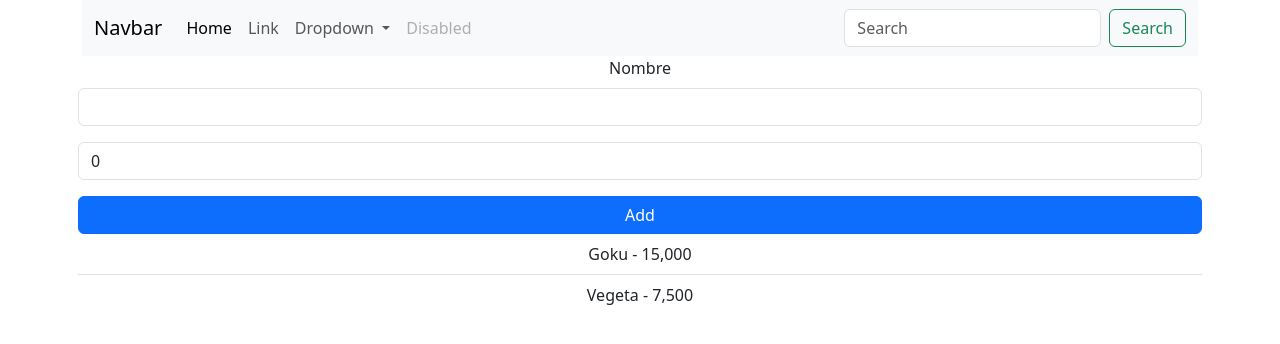
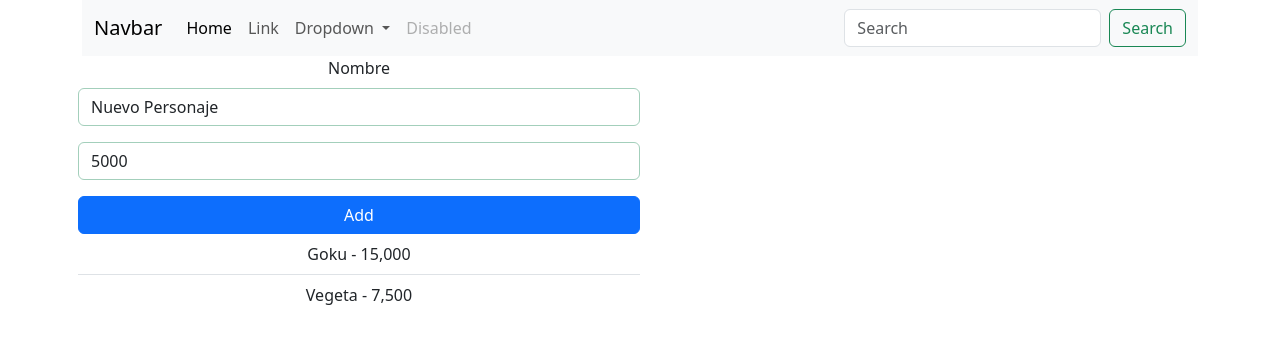
Before and after one commit to EmilioC/angular-basicos, an Angular app: page / in a window 1280 px wide. Shown: the top 344 px of the page. Built offline with nearby package versions, Linux system fonts and the light colour scheme.

Commit message:
Use the @Output() for send to main-page the new personaje

```diff
--- /dev/null
+++ b/src/app/dbz/agregar/agregar.component.html
@@ -0,0 +1,25 @@
+<div class="col">
+    <form (ngSubmit)="agregar()">
+        <div class="mb-3">
+          <label for="exampleInputEmail1" class="form-label">Nombre</label>
+          <input type="email"
+                    class="form-control border-success-subtle"
+                    id="exampleInputEmail1"
+                    aria-describedby="emailHelp"
+                    name="nombre"
+                    [(ngModel)]="nuevo.nombre"
+                    />
+        </div>
+        <div class="mb-3">
+            <input type="email"
+            class="form-control border-success-subtle"
+            id="exampleInputEmail1"
+            aria-describedby="emailHelp"
+            name="poder"
+            [(ngModel)]="nuevo.poder"
+            />
+        </div>
+        <button type="submit" class="btn btn-primary w-100">Add</button>
+      </form>
+  </div>
+  <div class="col">
--- /dev/null
+++ b/src/app/dbz/agregar/agregar.component.ts
@@ -0,0 +1,31 @@
+import { Component, Input, Output, EventEmitter } from '@angular/core';
+import { Personaje } from '../interfaces/dbz.interface';
+
+@Component({
+  selector: 'app-agregar',
+  templateUrl: './agregar.component.html',
+  styles: [
+  ]
+})
+export class AgregarComponent {
+
+  @Input() nuevo: Personaje = {
+    nombre: '',
+    poder: 0
+  }
+
+  @Output() onNuevopersonaje: EventEmitter<Personaje> = new EventEmitter();
+
+agregar( ){
+  if (this.nuevo.nombre.trim().length === 0){ return; }
+
+  console.log( this.nuevo )
+  this.onNuevopersonaje.emit( this.nuevo );
+
+  this.nuevo = {
+    nombre: '',
+    poder: 0
+    }
+  }
+
+}
--- a/src/app/dbz/dbz.module.ts
+++ b/src/app/dbz/dbz.module.ts
@@ -4,12 +4,14 @@ import { FormsModule } from '@angular/forms';
 
 import { MainPageComponent } from './main-page/main-page.component';
 import { PesonajesComponent } from './pesonajes/pesonajes.component';
+import { AgregarComponent } from './agregar/agregar.component';
 
 
 @NgModule({
   declarations: [
     MainPageComponent,
-    PesonajesComponent
+    PesonajesComponent,
+    AgregarComponent
   ],
   imports: [
     CommonModule,
--- a/src/app/dbz/main-page/main-page.component.html
+++ b/src/app/dbz/main-page/main-page.component.html
@@ -1,8 +1,10 @@
 
   <div class="container text-center p-2">
 
-      <div class="col">
-        <form (ngSubmit)="agregar()">
+     <div class="col-6">
+        <app-agregar [nuevo]="nuevo"
+        (onNuevopersonaje)="agregarNuevoPersonaje( $event)"> </app-agregar>
+<!--          <form (ngSubmit)="agregar()">
             <div class="mb-3">
               <label for="exampleInputEmail1" class="form-label">Nombre</label>
               <input type="email"
@@ -25,7 +27,7 @@
             <button type="submit" class="btn btn-primary w-100">Add</button>
           </form>
       </div>
-      <div class="col">
+      <div class="col"> -->
         <app-pesonajes [personajes]="personajes"></app-pesonajes>
 <!--         <ul class="list-group list-group-flush">
             <li *ngFor="let personaje of personajes"
--- a/src/app/dbz/main-page/main-page.component.ts
+++ b/src/app/dbz/main-page/main-page.component.ts
@@ -19,9 +19,14 @@ export class MainPageComponent {
   ]
 
   nuevo: Personaje = {
-    nombre: '',
-    poder: 0
+    nombre: 'Nuevo Personaje',
+    poder: 5000
   }
+
+  agregarNuevoPersonaje( argumento : Personaje ){
+    this.personajes.push( argumento )
+  }
+/*
 
 agregar( ){
   if (this.nuevo.nombre.trim().length === 0){ return; }
@@ -33,5 +38,5 @@ agregar( ){
     nombre: '',
     poder: 0
     }
-  }
+  } */
 }
```
